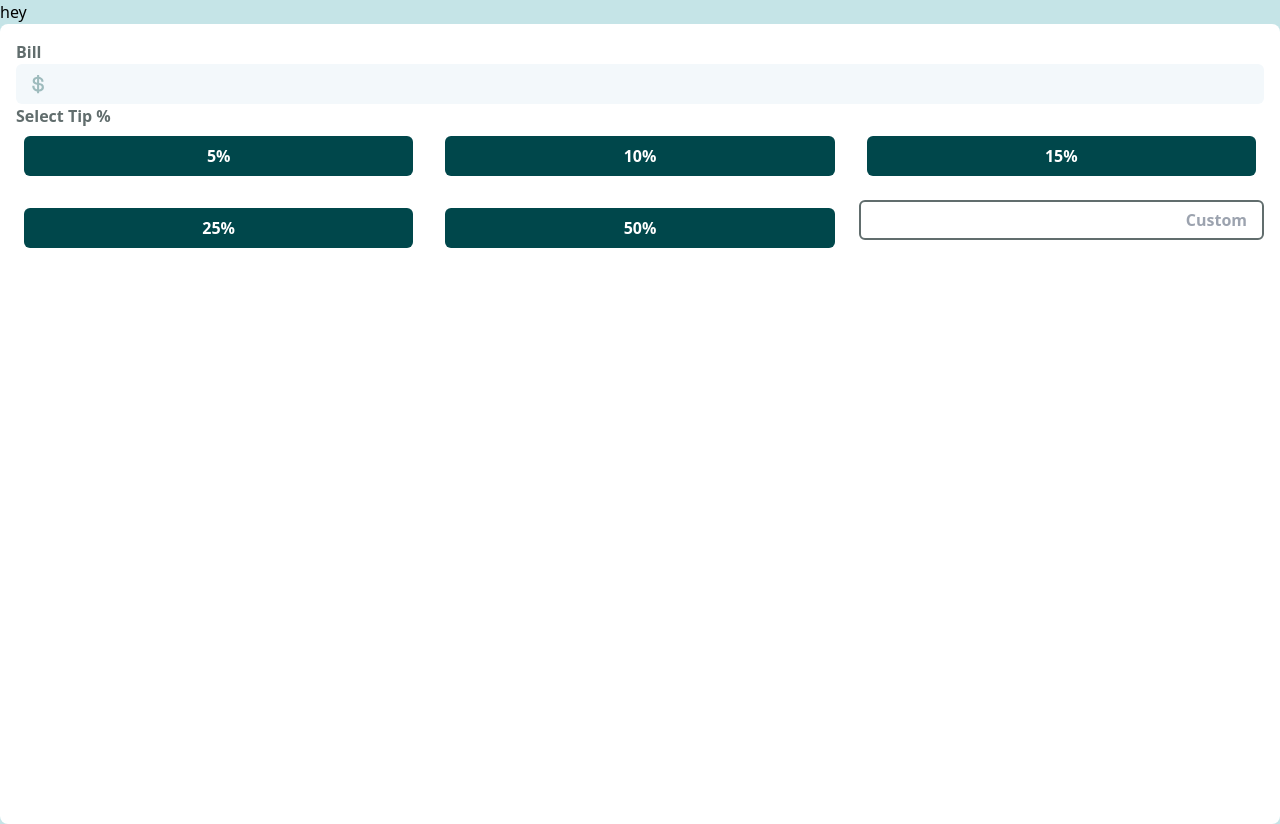
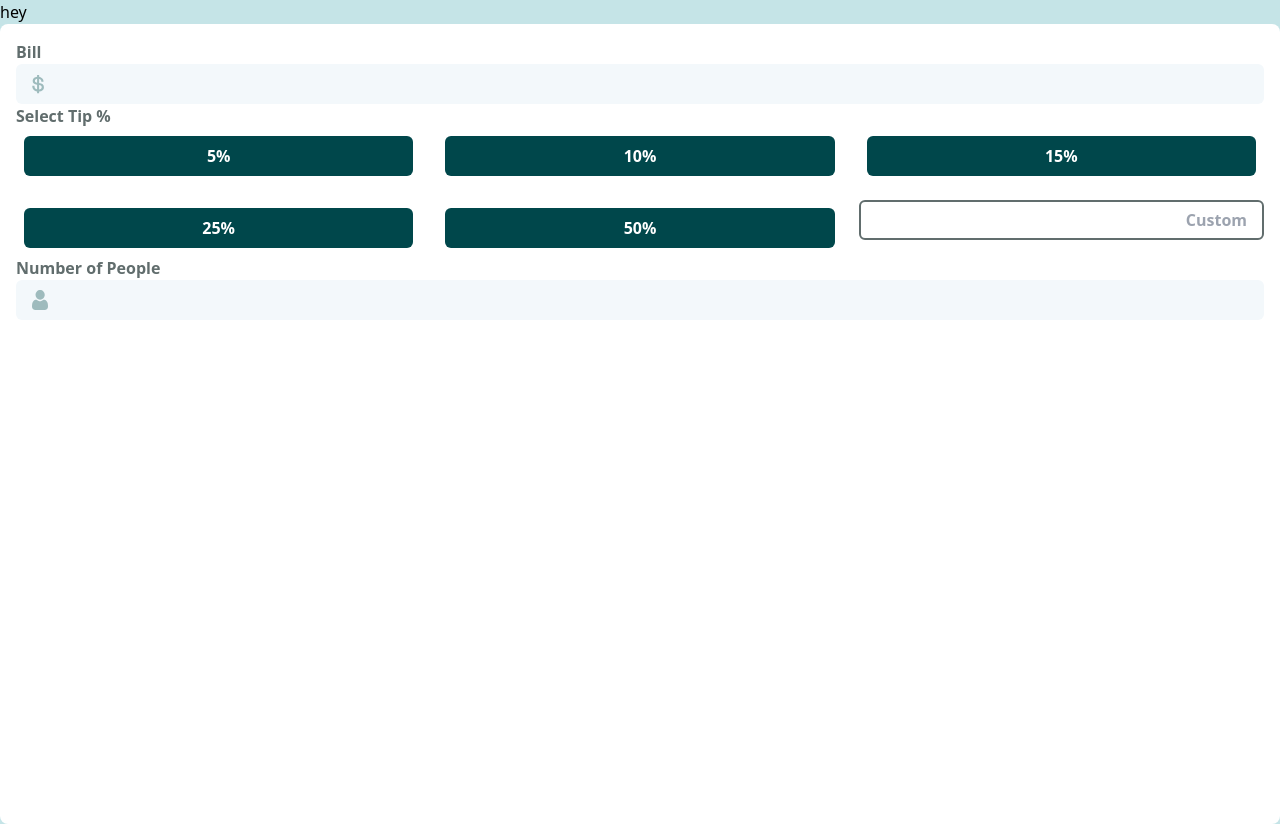
Before and after one commit to muratcan-yuksel/-datarockets-tip-calculator-, a React (Vite) app: page / in a window 1280 px wide. Built offline with nearby package versions, Linux system fonts and the light colour scheme.

Commit message:
modified userInput component. Now, they conditionally show values

```diff
--- a/src/components/Bill.tsx
+++ /dev/null
@@ -1,19 +0,0 @@
-import React, { useRef, useEffect } from "react";
-import dollarIcon from "../assets/images/icon-dollar.svg";
-
-const MyInput = () => {
-  return (
-    <div className="flex flex-col items-center">
-      <h2 className="text-[#616D6D] font-bold self-start">Bill</h2>
-      <div className=" bg-[#F3F8FB] flex justify-between items-center  w-full h-10 pl-4 rounded-md">
-        <img src={dollarIcon} alt="dollar icon" className="h-5" />
-        <input
-          className="bg-[#F3F8FB] appearance-none text-right text-[#0A4A4A] font-bold"
-          type="number"
-        />
-      </div>
-    </div>
-  );
-};
-
-export default MyInput;
--- a/src/components/Input.tsx
+++ b/src/components/Input.tsx
@@ -1,13 +1,20 @@
 import React from "react";
-import Bill from "./Bill.tsx";
+import UserInput from "./UserInput.tsx";
 import SelectTip from "./SelectTip.tsx";
 
-const Input = () => {
+type Props = {
+  bill: number;
+  people: number;
+  propType: "bill" | "people";
+};
+
+const Input = ({ bill, people }: Props) => {
   return (
     <div>
       {" "}
-      <Bill />
+      <UserInput value={bill} propType="bill" />
       <SelectTip />
+      <UserInput value={people} propType="people" />
     </div>
   );
 };
--- a/src/components/Tipbox.tsx
+++ b/src/components/Tipbox.tsx
@@ -9,6 +9,7 @@ type Props = {
 const Tipbox = ({ tip, activeTip, setActiveTip }: Props) => {
   const handleClick = () => {
     setActiveTip(tip === activeTip ? null : tip);
+    console.log(tip);
   };
 
   const isActive = activeTip === tip;
--- /dev/null
+++ b/src/components/UserInput.tsx
@@ -0,0 +1,39 @@
+import React, { useRef, useEffect } from "react";
+import dollarIcon from "../assets/images/icon-dollar.svg";
+import personIcon from "../assets/images/icon-person.svg";
+
+type Props = {
+  value: number;
+  propType: "bill" | "people";
+};
+
+const conditionalImage = (propType: Props["propType"]) => {
+  return propType === "bill" ? (
+    <img src={dollarIcon} alt="dollar icon" className="h-5" />
+  ) : (
+    <img src={personIcon} alt="person icon" className="h-5" />
+  );
+};
+
+const conditionalTitle = (propType: Props["propType"]) => {
+  return propType === "bill" ? "Bill" : "Number of People";
+};
+
+const MyInput = ({ value, propType }: Props) => {
+  return (
+    <div className="flex flex-col items-center">
+      <h2 className="text-[#616D6D] font-bold self-start">
+        {conditionalTitle(propType)}
+      </h2>
+      <div className=" bg-[#F3F8FB] flex justify-between items-center  w-full h-10 pl-4 rounded-md">
+        {conditionalImage(propType)}
+        <input
+          className="bg-[#F3F8FB] appearance-none text-right text-[#0A4A4A] font-bold"
+          type="number"
+        />
+      </div>
+    </div>
+  );
+};
+
+export default MyInput;
```
